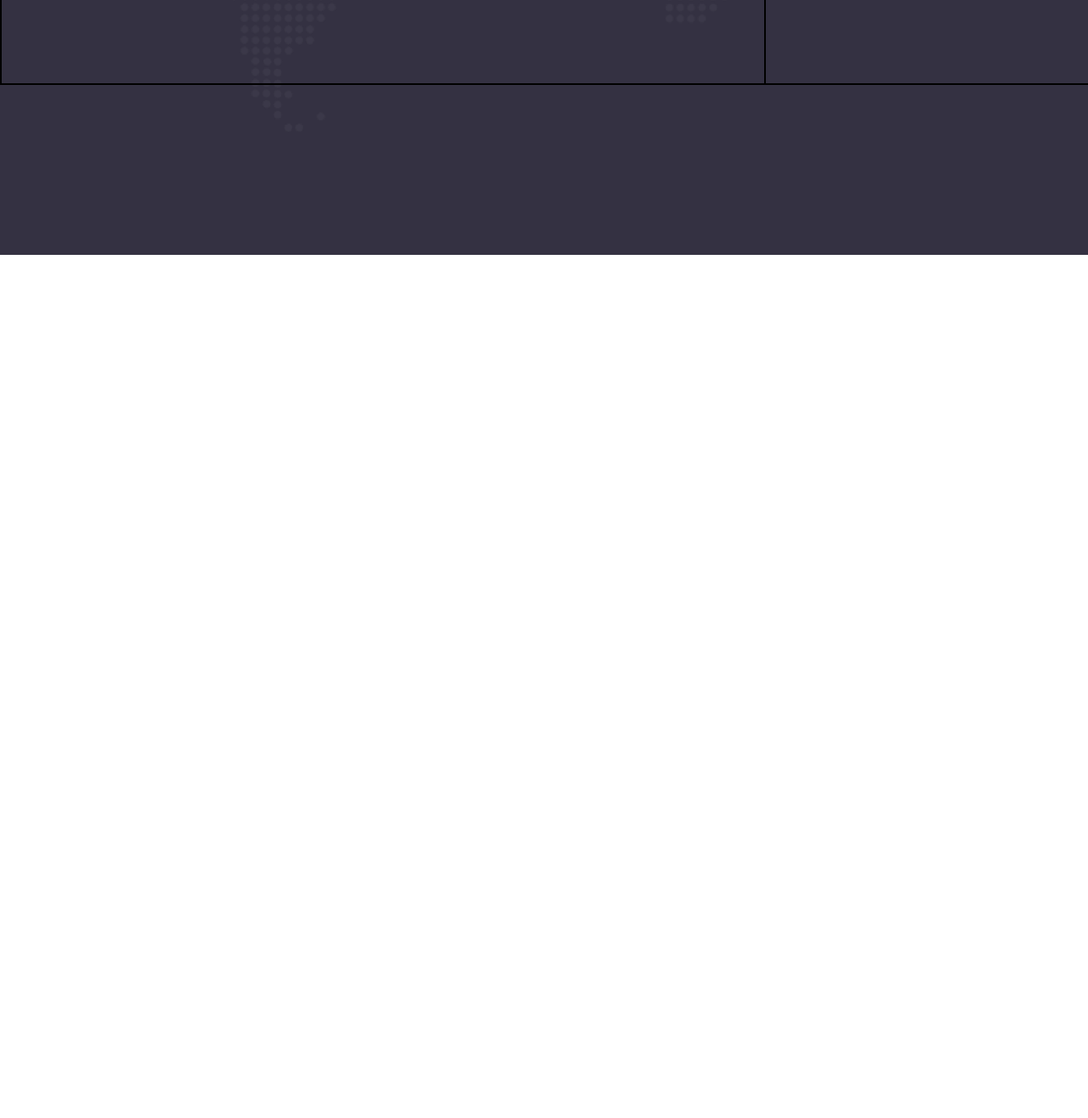
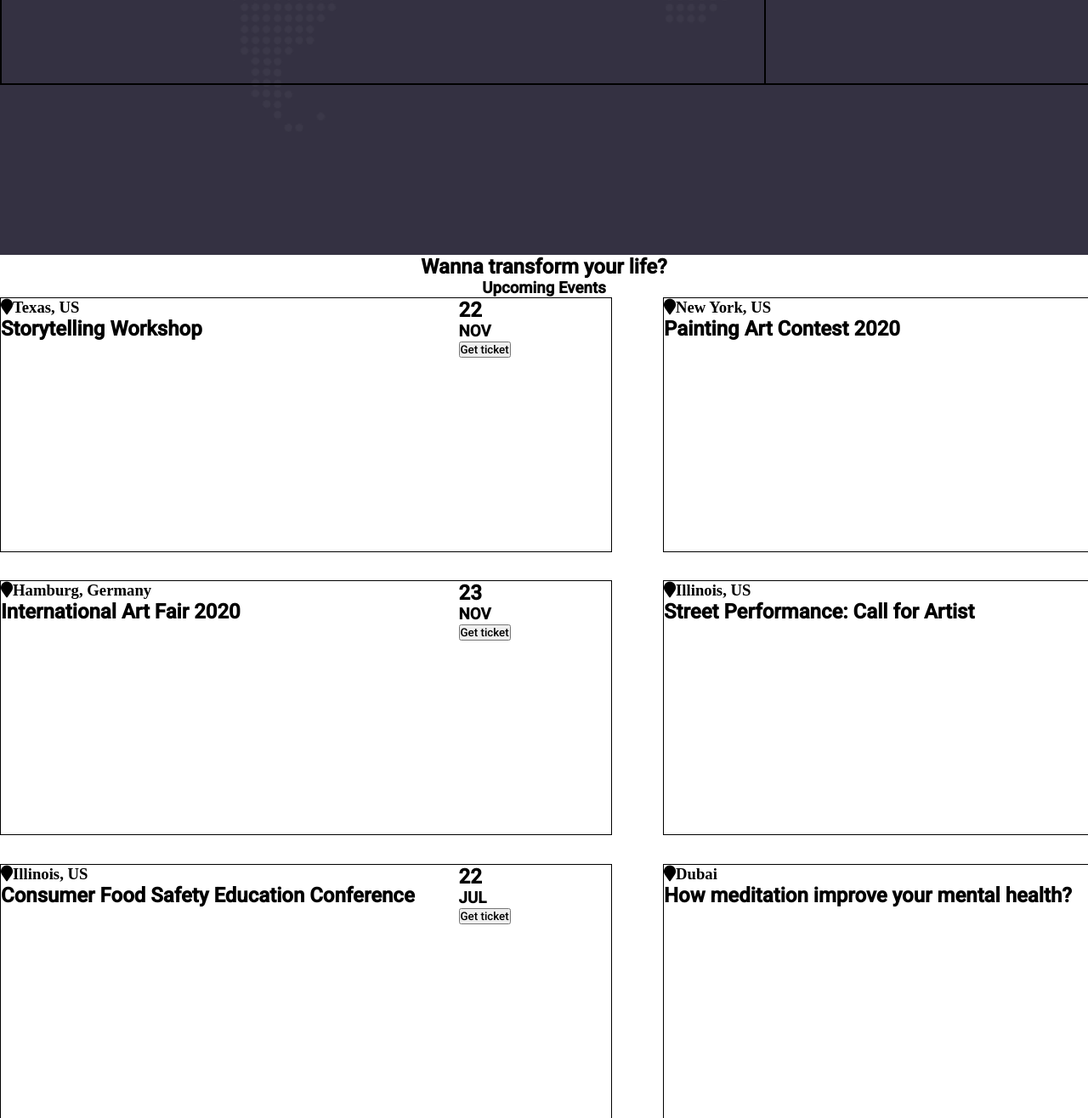
Before and after one commit to mick-cofano/proj-html-vuejs, a website: page index.html in a window 1280 px wide. Shown: the part 5550-6866 px from the top of the page at 85% size. Before the commit the page ends 5850 px from the top, so only its background shows below. Drawn offline with nearby package versions, Linux system fonts and the light colour scheme.

Commit message:
Fifth section

```diff
--- a/index.html
+++ b/index.html
@@ -185,7 +185,33 @@
           <!-- FOURTH SECTION -->
 
           <!-- FIFTH SECTION -->
+          <div class="fifth-section">
+            <div class="fifth-section-text">
+              <h2>Wanna transform your life?</h2>
+              <h3>Upcoming Events</h3>
+            </div>
+
+            <div class="fifth-section-boxes">
+              <div class="fifth-section-boxes-boxlist" v-for="element in MainFifthSectionBoxes">
+                <div class="box-wherewhat">
+                  <h3><i class="fa fa-map-marker" aria-hidden="true">{{element.location}}</i></h3>
+                  <h2>{{element.title}}</h2>
+                </div>
+                <div class="box-date">
+                  <h2>{{element.dateNum}}</h2>
+                  <h3>{{element.dateMon}}</h3>
+                  <button type="button" name="button">Get ticket</button>
+                </div>
+              </div>
+
+            </div>
+          </div>
           <!-- FIFTH SECTION -->
+
+
+
+          <!-- SIXTH SECTION -->
+          <!-- SIXTH SECTION -->
 
         </main>
         <!-- END MAIN -->
--- a/js/script.js
+++ b/js/script.js
@@ -131,6 +131,45 @@ new Vue({
       },
     ],
 
+    MainFifthSectionBoxes: [
+      {
+        location: 'Texas, US',
+        title: 'Storytelling Workshop',
+        dateNum: '22',
+        dateMon: 'NOV',
+      },
+      {
+        location: 'New York, US',
+        title: 'Painting Art Contest 2020',
+        dateNum: '10',
+        dateMon: 'OCT',
+      },
+      {
+        location: 'Hamburg, Germany',
+        title: 'International Art Fair 2020',
+        dateNum: '23',
+        dateMon: 'NOV',
+      },
+      {
+        location: 'Illinois, US',
+        title: 'Street Performance: Call for Artist',
+        dateNum: '15',
+        dateMon: 'DEC',
+      },
+      {
+        location: 'Illinois, US',
+        title: 'Consumer Food Safety Education Conference',
+        dateNum: '22',
+        dateMon: 'JUL',
+      },
+      {
+        location: 'Dubai',
+        title: 'How meditation improve your mental health?',
+        dateNum: '12',
+        dateMon: 'AUG',
+      },
+    ]
+
   },
 
   methods: {
--- a/src/app.scss
+++ b/src/app.scss
@@ -246,6 +246,41 @@
       }
 
     }
+
+    .fifth-section {
+      height: 1000px;
+      width: 100%;
+      background-color: white;
+
+      &-text {
+        text-align: center;
+      }
+
+      &-boxes {
+        width: 1500px;
+        height: 1000px;
+        margin: 0 auto;
+        display: flex;
+        flex-wrap: wrap;
+        justify-content: space-between;
+
+        &-boxlist {
+          width: 48%;
+          height: 300px;
+          border: 1px solid black;
+          display: flex;
+          flex-wrap: wrap;
+
+          .box-wherewhat {
+            width: 75%;
+          }
+
+          .box-date {
+            width: 25%;
+          }
+        }
+      }
+    }
   }
 
 }
```
Also changed, not shown: dist/app.css.
